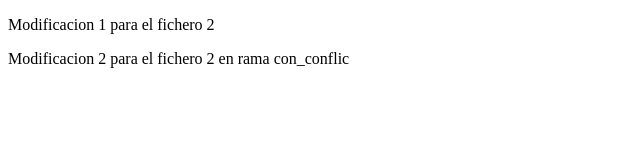
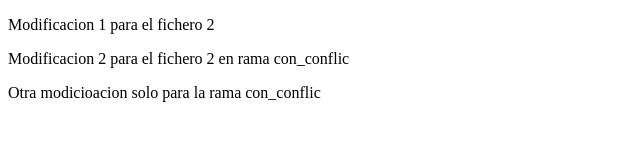
Before and after one commit to YoanaCarabineru/practicaGit, a plain HTML site: page fichero2.html in a window 1280 px wide. Shown: the whole page, without its empty margins (0-640 px from the left). Drawn offline with Linux system fonts and the light colour scheme.

Commit message:
cambio a rama con_conflic y modificacion del fichero 2

```diff
--- a/fichero2.html
+++ b/fichero2.html
@@ -11,6 +11,7 @@
 <body>
     <p>Modificacion 1 para el fichero 2</p>
     <p>Modificacion 2 para el fichero 2 en rama con_conflic</p>
+    <p>Otra modicioacion solo para la rama con_conflic</p>
 </body>
 
 </html>
```
